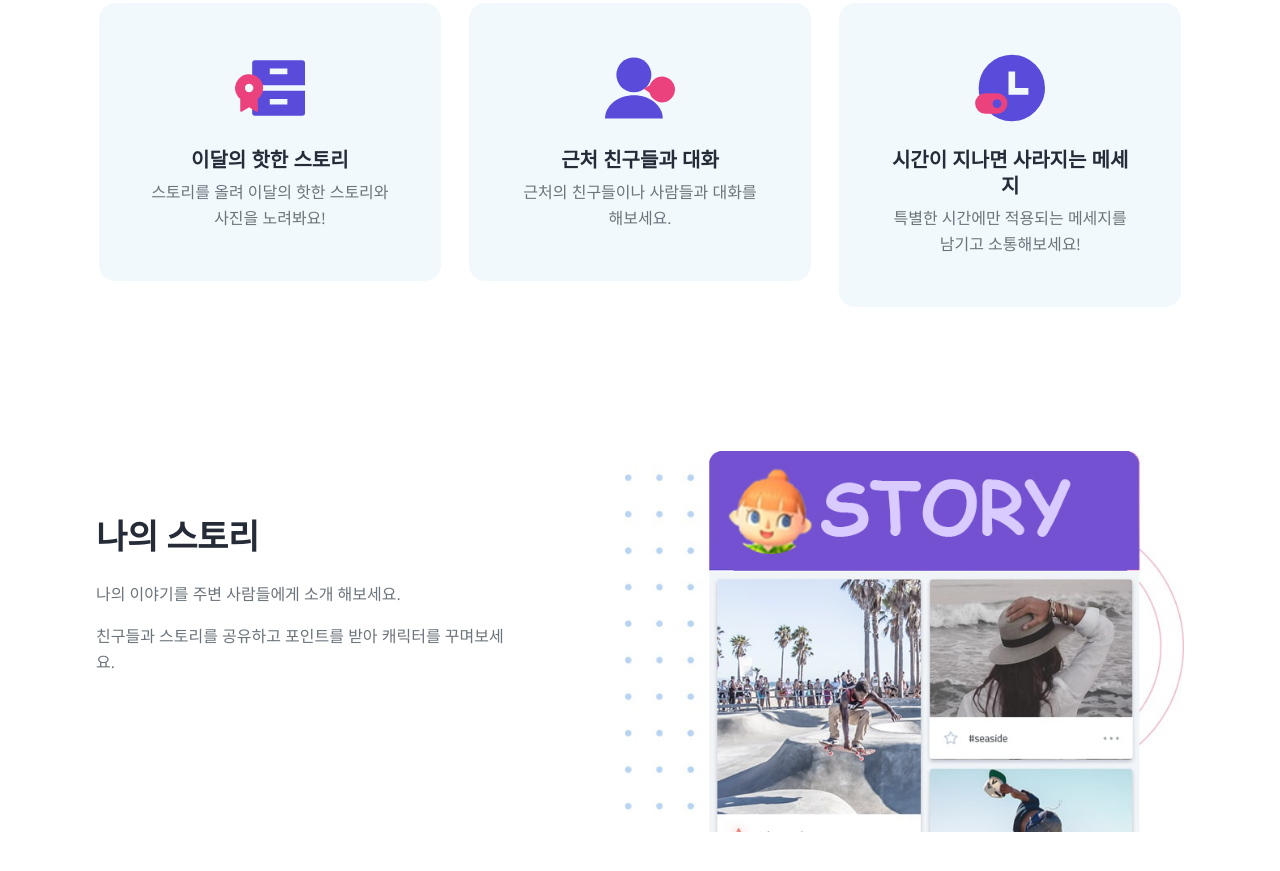
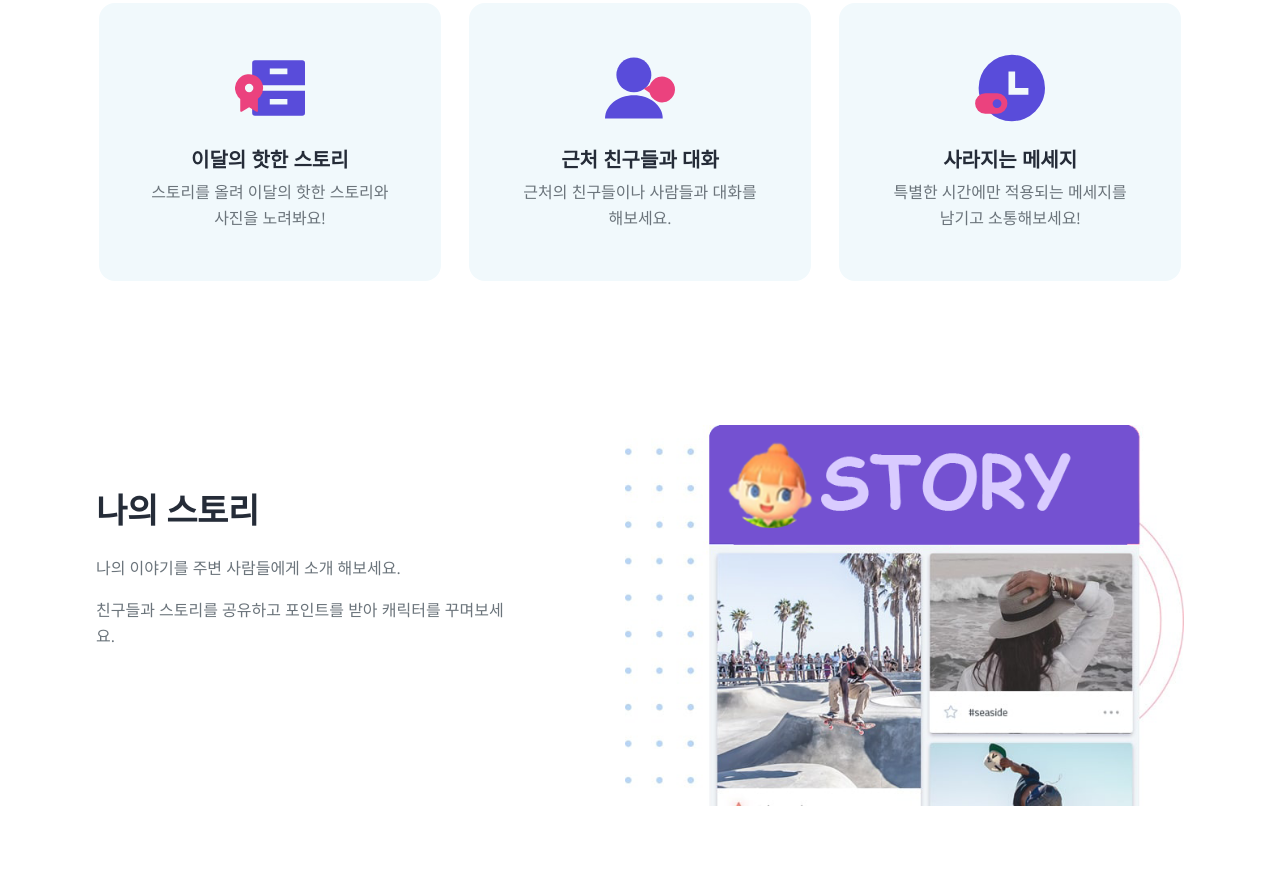
Before and after one commit to codelion-ds/pavo, a plain HTML site: page index.html in a window 1280 px wide. Shown: the part 1175-2046 px from the top of the page. Drawn offline with nearby package versions, Linux system fonts and the light colour scheme.

Commit message:
text change

```diff
--- a/index.html
+++ b/index.html
@@ -146,7 +146,7 @@
                         <img src="images/features-icon-6.svg" alt="alternative" />
                     </div>
                     <div class="card-body">
-                        <h5 class="card-title">시간이 지나면 사라지는 메세지</h5>
+                        <h5 class="card-title">사라지는 메세지</h5>
                         <p class="mb-4">특별한 시간에만 적용되는 메세지를 남기고 소통해보세요!</p>
                     </div>
                 </div>
```
